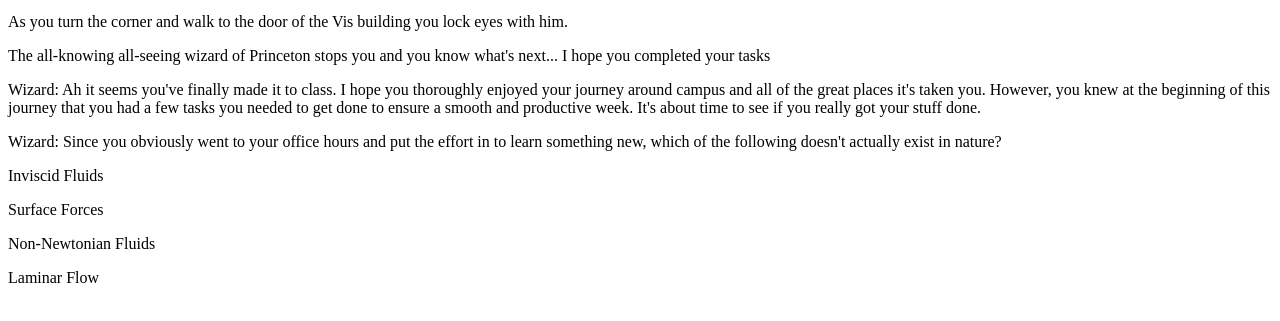
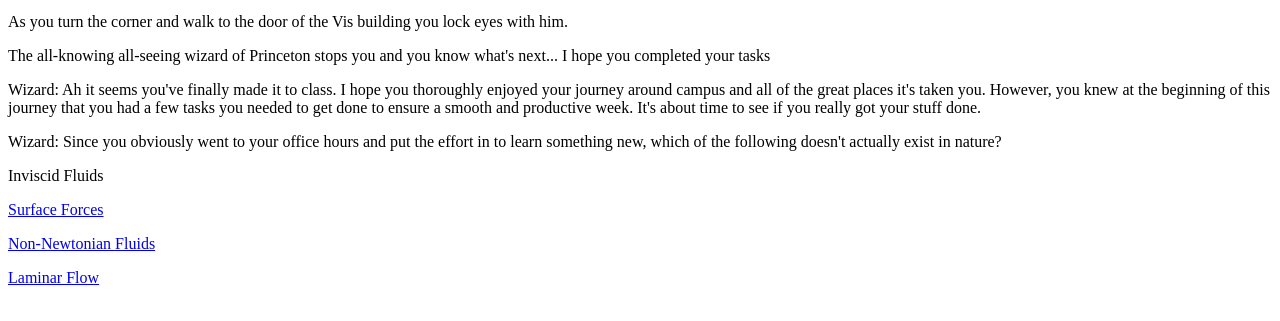
Before and after one commit to RolandBon/RolandBon.github.io, a plain HTML site: page QuestionGiver.html in a window 1280 px wide. Shown: the part 101-422 px from the top of the page. Drawn offline with Linux system fonts and the light colour scheme.

Commit message:
Update QuestionGiver.html

```diff
--- a/QuestionGiver.html
+++ b/QuestionGiver.html
@@ -10,9 +10,9 @@
             It's about time to see if you really got your stuff done.</p>
   <p> Wizard: Since you obviously went to your office hours and put the effort in to learn something new, which of the following doesn't actually exist in nature?</p>
 <p>Inviscid Fluids</p>
-<p>Surface Forces</p>
-<p>Non-Newtonian Fluids</p>
-<p>Laminar Flow</p>
+<p> <a href="WrongAnswer.html">Surface Forces</a></p>
+<p> <a href="WrongAnswer.html">Non-Newtonian Fluids</a></p>
+<p> <a href="WrongAnswer.html">Laminar Flow</a></p>
 
 </body>
 </html>
```
